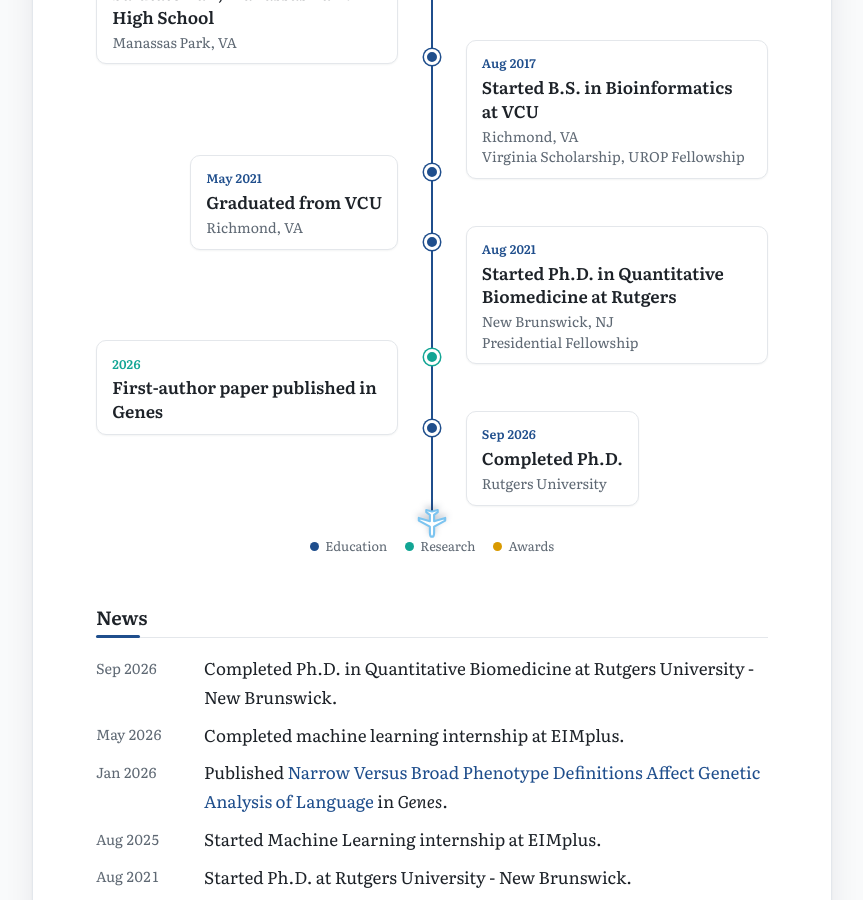
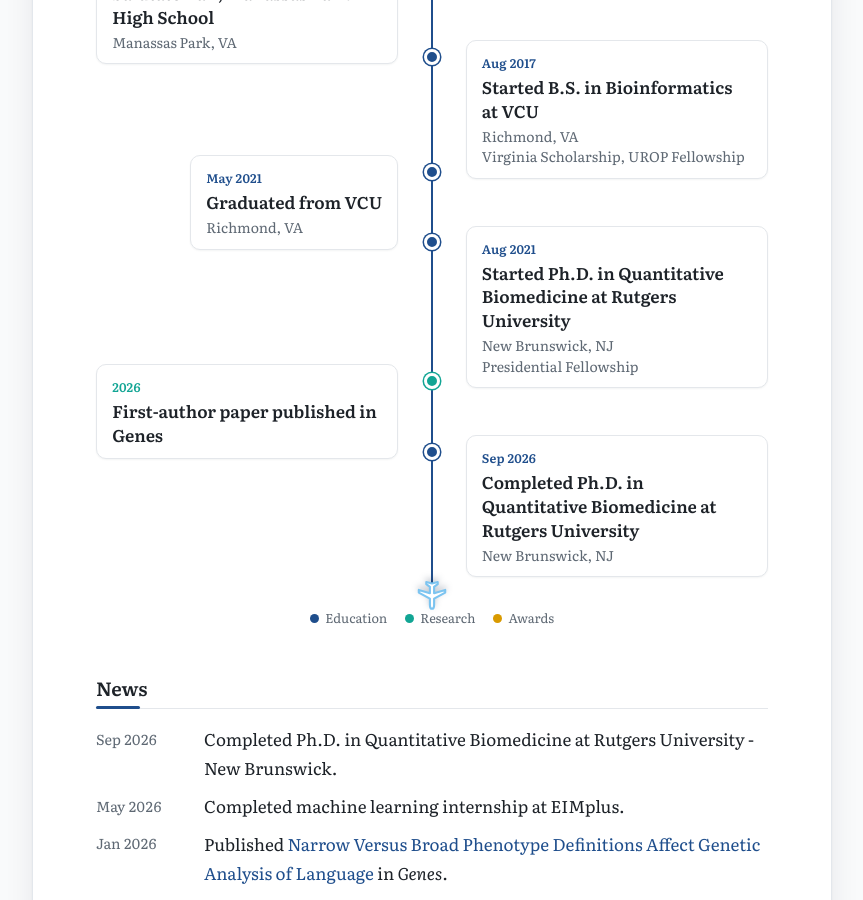
Before and after one commit to mklodi1/mklodi1.github.io, a Jekyll site: the page built from index.html, in a window 1280 px wide and 900 px high, scrolled down 796 px. Shown: the whole window, without its empty margins (208-1071 px from the left). Built offline with Jekyll 4.4.1, drawn with Linux system fonts in a browser that asks for light colours.

Commit message:
Spell out Ph.D. milestones on timeline
Co-Authored-By: Claude Opus 5.5 <noreply@anthropic.com>
Claude-Session: https://claude.ai/code/session_018B7yRm4wV88UDqtVSP6gVK

```diff
--- a/_data/journey.yml
+++ b/_data/journey.yml
@@ -17,7 +17,7 @@
   kind: education
 
 - when: "Aug 2021"
-  title: "Started Ph.D. in Quantitative Biomedicine at Rutgers"
+  title: "Started Ph.D. in Quantitative Biomedicine at Rutgers University"
   place: "New Brunswick, NJ"
   detail: "Presidential Fellowship"
   kind: education
@@ -27,6 +27,6 @@
   kind: research
 
 - when: "Sep 2026"
-  title: "Completed Ph.D."
-  place: "Rutgers University"
+  title: "Completed Ph.D. in Quantitative Biomedicine at Rutgers University"
+  place: "New Brunswick, NJ"
   kind: education
```
